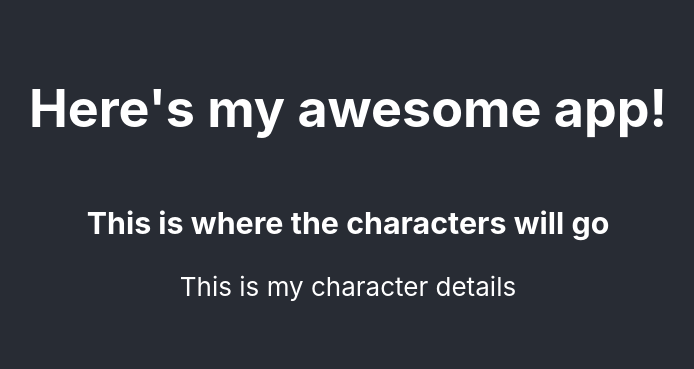
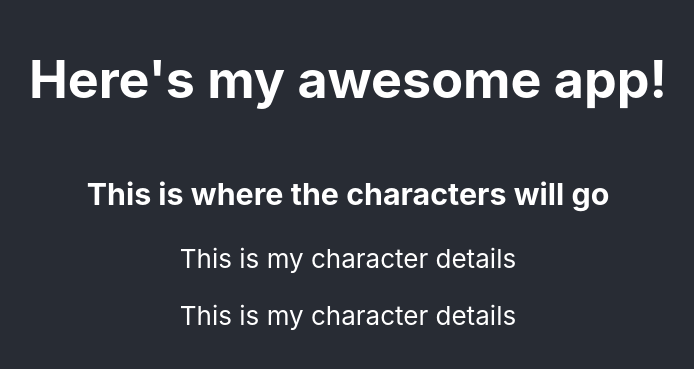
Before and after one commit to GideonBrimleaf/fate_character_generator, a React (Create React App) app: page / in a window 1280 px wide. Shown: the part 215-584 px from the top of the page, without its empty margins (292-986 px from the left). Built offline with nearby package versions, Linux system fonts and the light colour scheme.

Commit message:
structure of character list created

```diff
--- a/src/components/CharacterDetail.js
+++ b/src/components/CharacterDetail.js
@@ -1,6 +1,6 @@
 import React from 'react'
 
-const CharacterDetail = () => {
+const CharacterDetail = (props) => {
   return (
     <div>
       <p>This is my character details</p>
--- a/src/containers/CharacterList.js
+++ b/src/containers/CharacterList.js
@@ -6,15 +6,22 @@ export default class CharacterList extends Component {
   constructor(props){
     super(props)
     this.state = {
-      characters:[]
+      characters:[1,2]
     }
   }
 
   render() {
+
+    const characterList = this.state.characters.map(character =>{
+      return (
+        <CharacterDetail characterDetails="character" />
+      )
+    })
+
     return (
       <div>
         <h3>This is where the characters will go</h3>
-        <CharacterDetail />
+        {characterList}
       </div>
     )
   }
```
